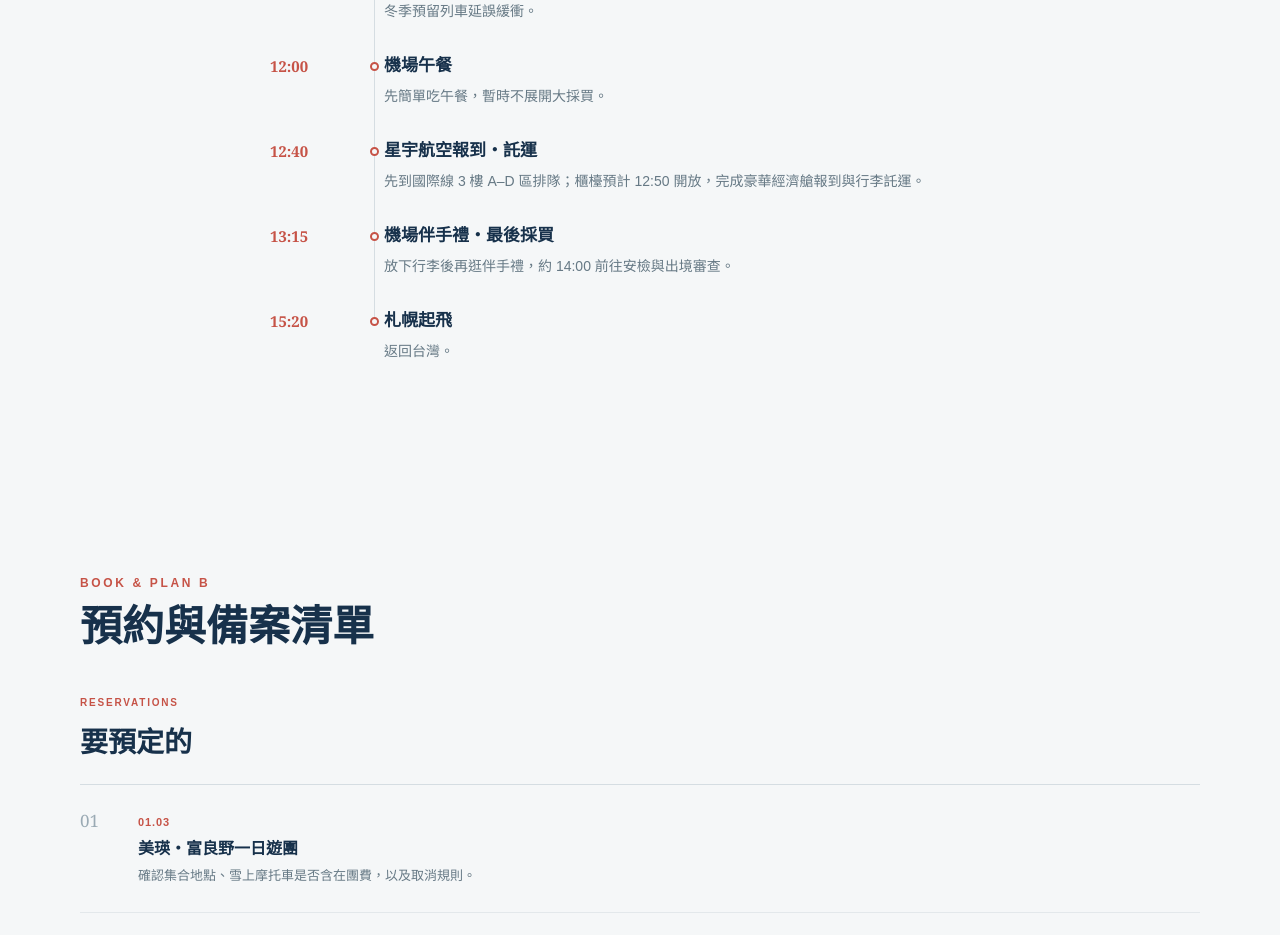
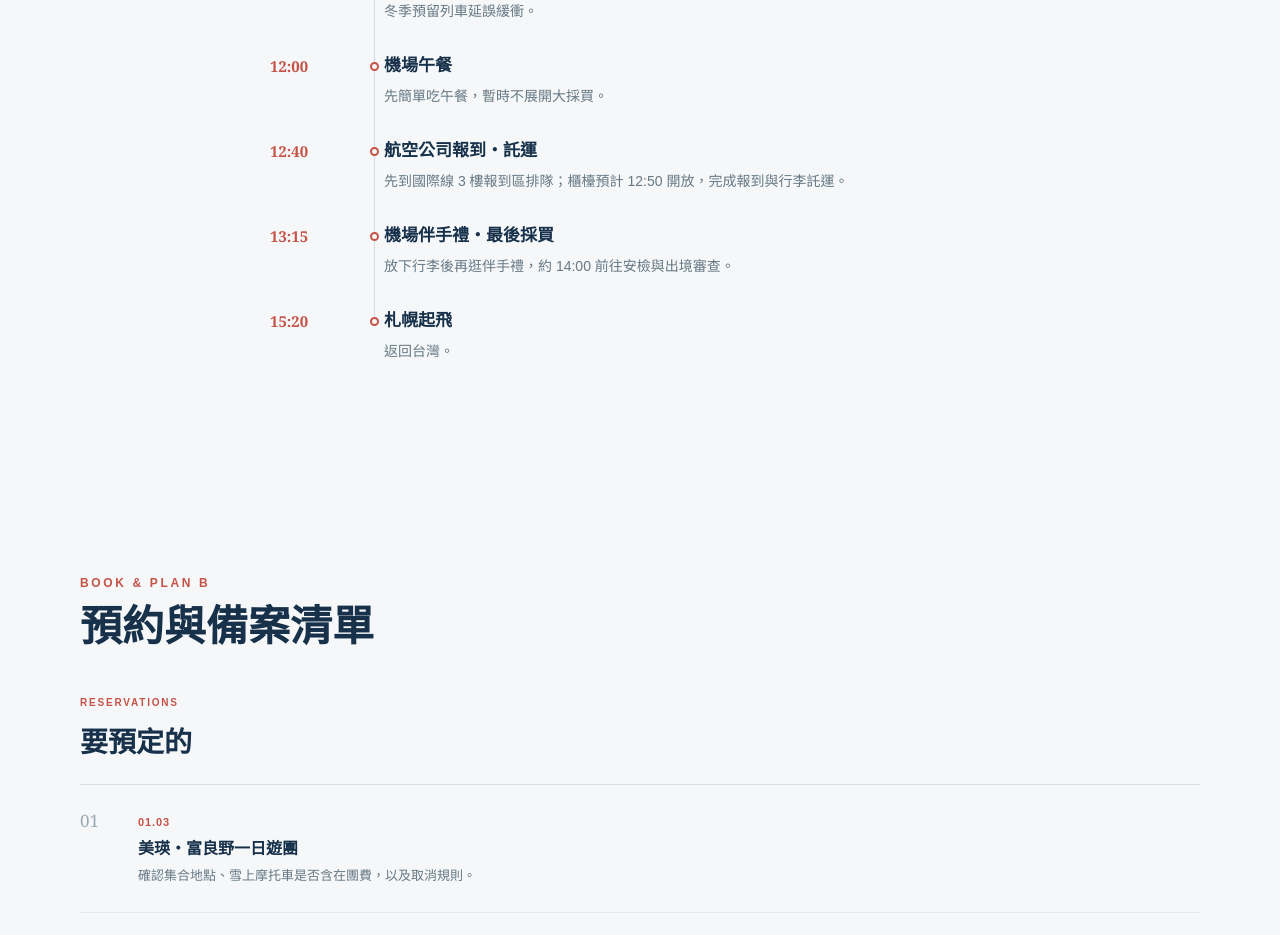
Before and after one commit to You-Sz/hokkaido-2027, a Next.js app: page / in a window 1280 px wide. Shown: the part 10320-11255 px from the top of the page. Built offline with nearby package versions, Linux system fonts and the light colour scheme.

Commit message:
Generalize airport check-in label

```diff
--- a/app/page.tsx
+++ b/app/page.tsx
@@ -86,7 +86,7 @@ const days = [
     ["10:30","飯店退房","步行前往札幌站。"],
     ["11:00","前往新千歲機場","冬季預留列車延誤緩衝。"],
     ["12:00","機場午餐","先簡單吃午餐，暫時不展開大採買。"],
-    ["12:40","星宇航空報到・託運","先到國際線 3 樓 A–D 區排隊；櫃檯預計 12:50 開放，完成豪華經濟艙報到與行李託運。"],
+    ["12:40","航空公司報到・託運","先到國際線 3 樓報到區排隊；櫃檯預計 12:50 開放，完成報到與行李託運。"],
     ["13:15","機場伴手禮・最後採買","放下行李後再逛伴手禮，約 14:00 前往安檢與出境審查。"],
     ["15:20","札幌起飛","返回台灣。"]]}
 ];
```
